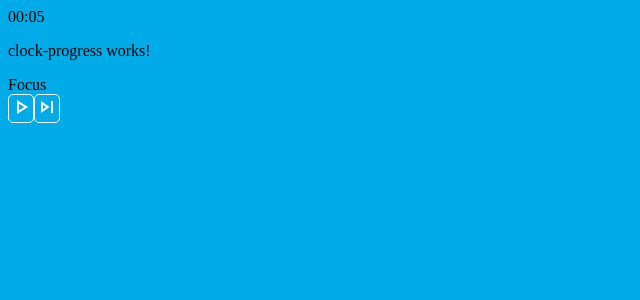
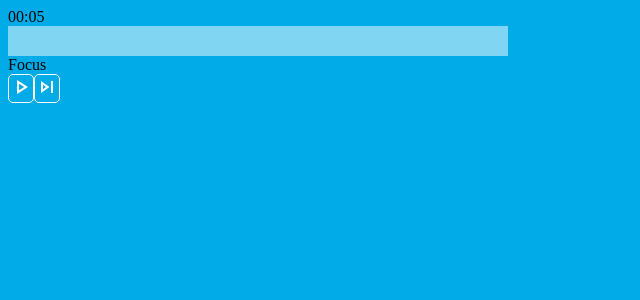
Before and after one commit to talhaguy/electron-pomodoro, an Angular app in the folder ng-fe-pomodoro/: page / in a window 1280 px wide. Shown: the top 300 px of the page, without its empty margins (0-640 px from the left). Built offline with nearby package versions, Linux system fonts and the light colour scheme.

Commit message:
initial basic progress bar for time elapsed

```diff
--- a/ng-fe-pomodoro/src/app/home-screen/components/clock-progress/clock-progress.component.html
+++ b/ng-fe-pomodoro/src/app/home-screen/components/clock-progress/clock-progress.component.html
@@ -1 +1,3 @@
-<p>clock-progress works!</p>
+<div class="progress">
+    <div class="bar" [ngStyle]="{ transform: percentageTransformStyle }"></div>
+</div>
--- a/ng-fe-pomodoro/src/app/home-screen/components/clock-progress/clock-progress.component.scss
+++ b/ng-fe-pomodoro/src/app/home-screen/components/clock-progress/clock-progress.component.scss
@@ -0,0 +1,30 @@
+@use '../../../../styles/variables';
+
+.progress {
+    width: 500px;
+    height: 30px;
+    position: relative;
+
+    .bar {
+        display: block;
+        background-color: variables.$white;
+        height: 100%;
+        position: relative;
+        z-index: 2;
+        transform-origin: left;
+    }
+
+    // background
+    &::after {
+        content: '';
+        display: block;
+        background-color: variables.$white;
+        opacity: 0.5;
+        width: 100%;
+        height: 100%;
+        position: absolute;
+        top: 0;
+        left: 0;
+        z-index: 1;
+    }
+}
--- a/ng-fe-pomodoro/src/app/home-screen/components/clock-progress/clock-progress.component.ts
+++ b/ng-fe-pomodoro/src/app/home-screen/components/clock-progress/clock-progress.component.ts
@@ -1,15 +1,19 @@
-import { Component, OnInit } from '@angular/core';
+import { Component, Input, OnInit } from '@angular/core';
 
 @Component({
-  selector: 'app-clock-progress',
-  templateUrl: './clock-progress.component.html',
-  styleUrls: ['./clock-progress.component.scss']
+    selector: 'app-clock-progress',
+    templateUrl: './clock-progress.component.html',
+    styleUrls: ['./clock-progress.component.scss'],
 })
 export class ClockProgressComponent implements OnInit {
+    @Input() elapsedTime = 0;
+    @Input() totalTime = 0;
 
-  constructor() { }
+    constructor() {}
 
-  ngOnInit(): void {
-  }
+    public get percentageTransformStyle(): string {
+        return `scaleX(${this.elapsedTime / this.totalTime})`;
+    }
 
+    ngOnInit(): void {}
 }
--- a/ng-fe-pomodoro/src/app/home-screen/components/clock/clock.component.html
+++ b/ng-fe-pomodoro/src/app/home-screen/components/clock/clock.component.html
@@ -5,7 +5,10 @@
     ></app-clock-time>
 </div>
 <div>
-    <app-clock-progress></app-clock-progress>
+    <app-clock-progress
+        [elapsedTime]="elapsedTime"
+        [totalTime]="totalIntervalTime"
+    ></app-clock-progress>
 </div>
 <div>
     {{ intervalLabel }}
--- a/ng-fe-pomodoro/src/app/home-screen/components/play-pause-button/play-pause-button.component.ts
+++ b/ng-fe-pomodoro/src/app/home-screen/components/play-pause-button/play-pause-button.component.ts
@@ -29,7 +29,6 @@ export class PlayPauseButtonComponent implements OnInit, OnDestroy {
         this.timerStateService.playState$
             .pipe(takeUntil(this.unsubscribe))
             .subscribe((playState) => {
-                console.log('got new play state', playState);
                 this.playState = playState;
             });
     }
--- a/ng-fe-pomodoro/src/app/shared/services/timer-state.service.ts
+++ b/ng-fe-pomodoro/src/app/shared/services/timer-state.service.ts
@@ -80,7 +80,6 @@ export class TimerStateService implements OnInit {
 
             if (this.intervalType.value === IntervalType.Focus) {
                 this.intervalsCompleted += 1;
-                console.log('have now completed ', this.intervalsCompleted);
             }
 
             this.intervalType.next(
```
